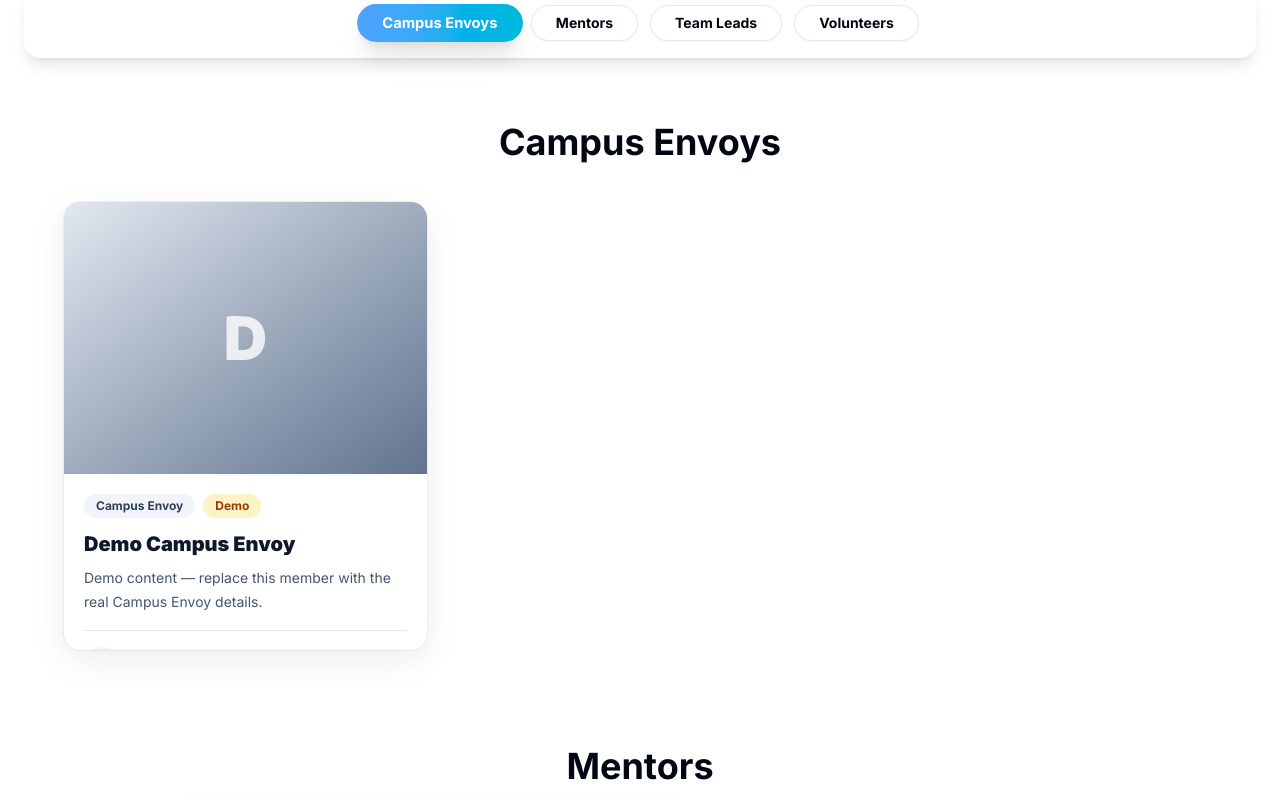
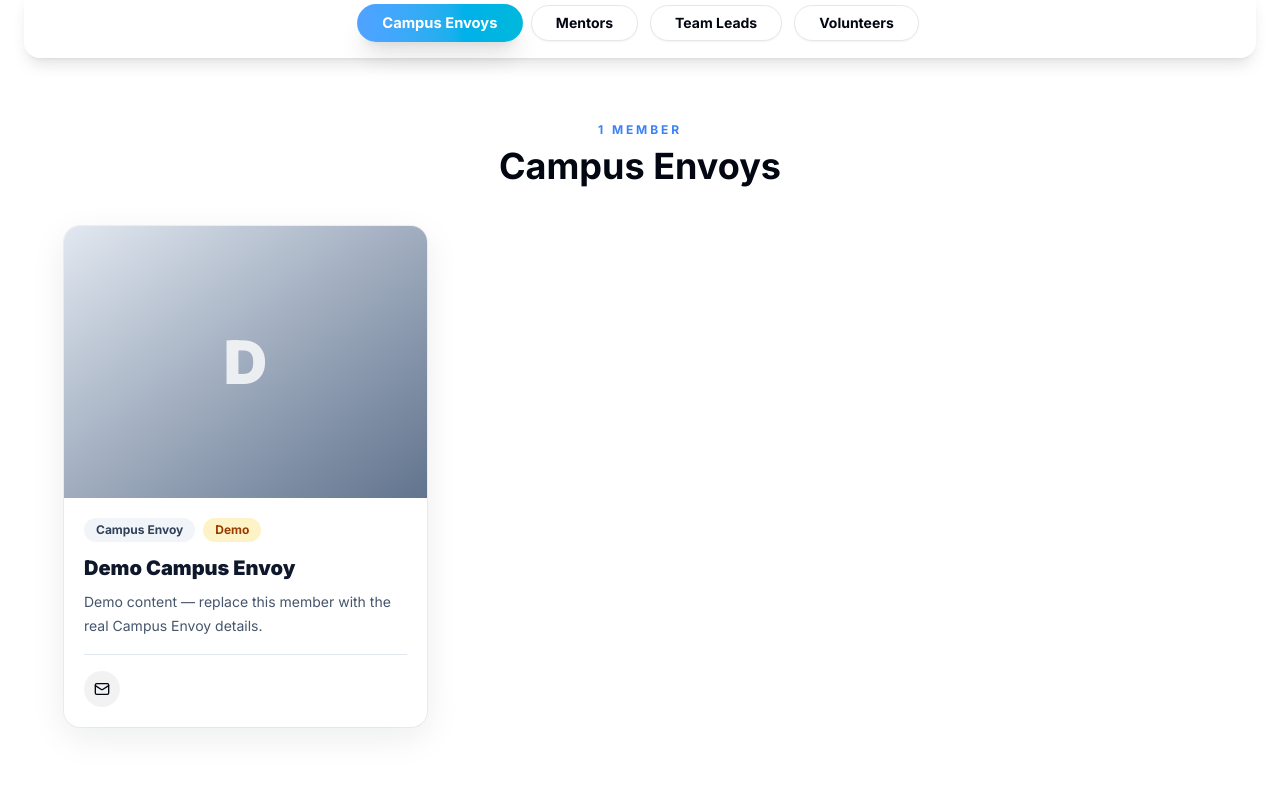
Before and after one commit to mishraji0519/wikiclubtech-nitin, a Next.js app in the folder WikiClub-Tech-UU-main/WikiClub-Tech-UU-main/: page /wikiclubtech-nitin/teams in a window 1280 px wide. Shown: the part 2100-2900 px from the top of the page. Built offline with nearby package versions, Linux system fonts and the light colour scheme.

Commit message:
revert: restore previous envoy and mentor tile layout

```diff
--- a/WikiClub-Tech-UU-main/WikiClub-Tech-UU-main/src/app/teams/page.tsx
+++ b/WikiClub-Tech-UU-main/WikiClub-Tech-UU-main/src/app/teams/page.tsx
@@ -64,7 +64,7 @@ const TeamSections = ({
 
         const gridClass =
           role === 'mentor'
-            ? 'mx-auto grid max-w-5xl grid-cols-1 gap-8'
+            ? 'mx-auto max-w-5xl space-y-6'
             : role === 'envoy'
               ? 'mx-auto grid max-w-6xl grid-cols-1 justify-items-center gap-8 sm:grid-cols-2 lg:grid-cols-3'
               : role === 'volunteer'
@@ -80,6 +80,9 @@ const TeamSections = ({
               transition={{ duration: 0.55, ease: [0.22, 1, 0.36, 1] }}
               className='mb-10 text-center'
             >
+              <p className='mb-2 text-xs font-bold uppercase tracking-[0.24em] text-primary'>
+                {roleMembers.length} {roleMembers.length === 1 ? 'member' : 'members'}
+              </p>
               <h2 className='text-3xl font-bold md:text-4xl'>{roleLabels[role]}</h2>
             </motion.div>
 
@@ -95,13 +98,7 @@ const TeamSections = ({
                     delay: Math.min(index * 0.08, 0.32),
                     ease: [0.22, 1, 0.36, 1],
                   }}
-                  className={
-                    role === 'envoy'
-                      ? 'flex h-full w-full max-w-sm lg:h-[28rem]'
-                      : role === 'mentor'
-                        ? 'flex h-full w-full lg:h-[28rem]'
-                        : 'w-full'
-                  }
+                  className={role === 'envoy' ? 'w-full max-w-sm' : 'w-full'}
                 >
                   <TeamMemberCard {...member} demo={member.id.startsWith('demo-')} />
                 </motion.div>
```
